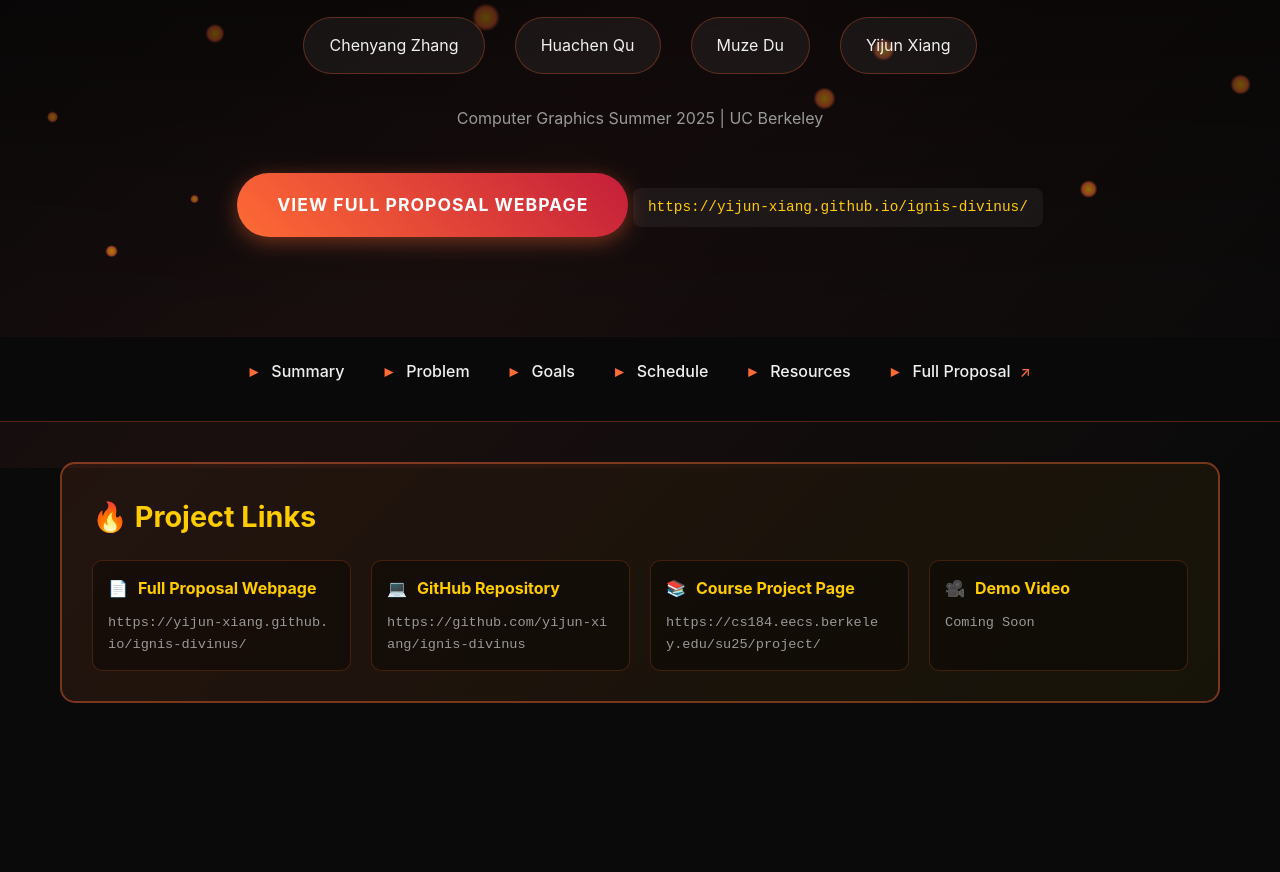
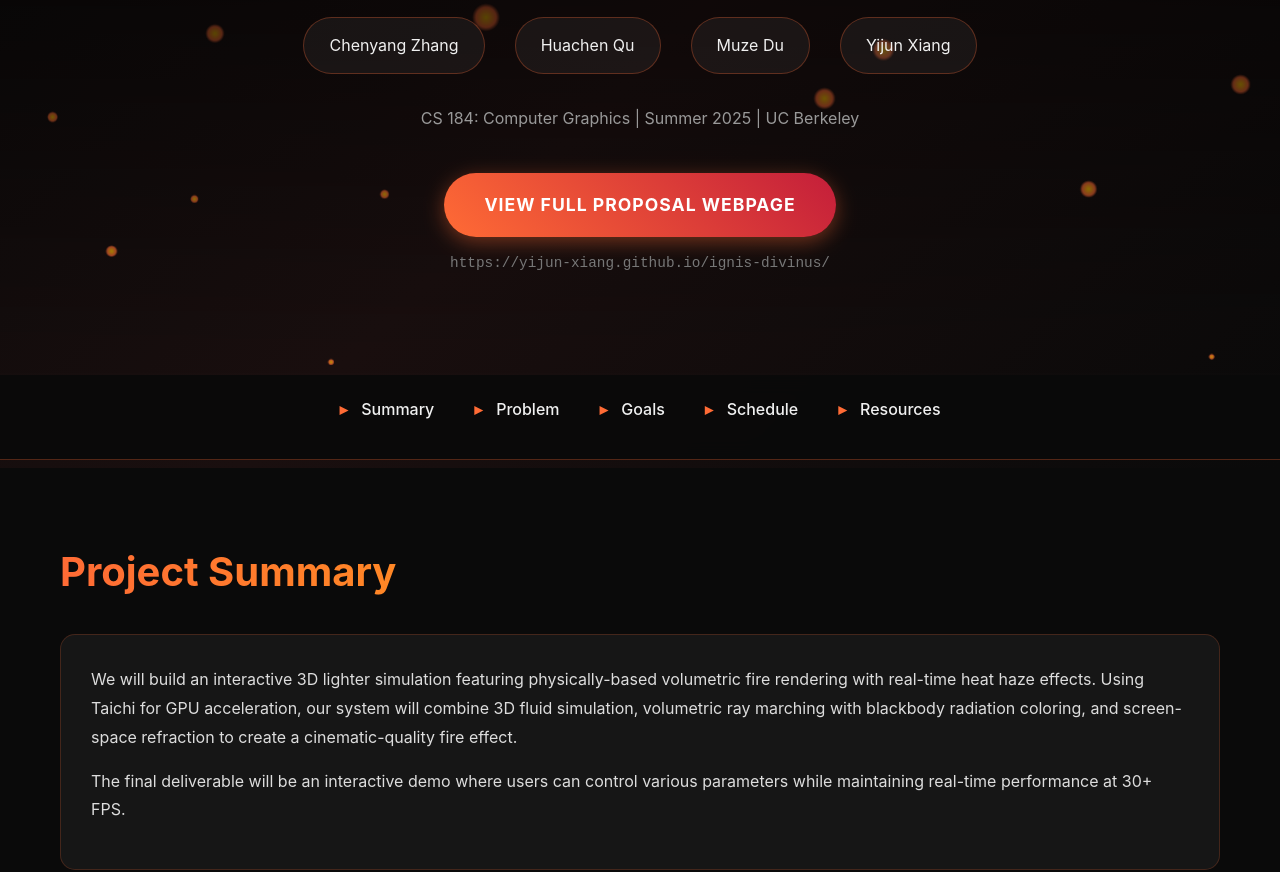
Before and after one commit to yijun-xiang/ignis-divinus, a plain HTML site: page index.html in a window 1280 px wide. Shown: the part 332-1204 px from the top of the page. Drawn offline with Linux system fonts and the light colour scheme.

Commit message:
Update index.html

```diff
--- a/index.html
+++ b/index.html
@@ -3,7 +3,7 @@
 <head>
     <meta charset="UTF-8">
     <meta name="viewport" content="width=device-width, initial-scale=1.0">
-    <title>Ignis Divinus - Computer Graphics Final Project</title>
+    <title>Ignis Divinus - CS 184 Final Project</title>
     <style>
         * {
             margin: 0;
@@ -171,16 +171,15 @@
             background: linear-gradient(45deg, var(--fire-red), var(--fire-orange));
         }
 
+        .proposal-btn:active {
+            transform: translateY(-1px);
+        }
+
         .proposal-url {
+            margin-top: 15px;
             font-size: 0.9rem;
-            color: var(--fire-yellow);
+            color: #777;
             font-family: 'Fira Code', monospace;
-            margin-top: 15px;
-            background: rgba(255, 255, 255, 0.05);
-            padding: 8px 15px;
-            border-radius: 8px;
-            display: inline-block;
-            user-select: all;
         }
 
         /* Navigation */
@@ -223,21 +222,6 @@
 
         nav a:hover::after {
             width: 100%;
-        }
-
-        /* External link indicator */
-        .external-link {
-            position: relative;
-            padding-right: 20px;
-        }
-
-        .external-link::before {
-            content: "↗";
-            position: absolute;
-            right: 0;
-            top: -2px;
-            font-size: 14px;
-            color: var(--fire-orange);
         }
 
         /* Content sections */
@@ -294,6 +278,7 @@
             margin-right: 10px;
         }
 
+        /* Cards */
         .card {
             background: rgba(255, 255, 255, 0.05);
             border: 1px solid rgba(255, 107, 53, 0.2);
@@ -307,59 +292,6 @@
             background: rgba(255, 255, 255, 0.08);
             box-shadow: 0 10px 40px rgba(255, 107, 53, 0.2);
             transform: translateY(-5px);
-        }
-
-        /* Quick Links Card */
-        .quick-links-card {
-            background: linear-gradient(135deg, rgba(255, 107, 53, 0.1), rgba(255, 204, 0, 0.05));
-            border: 2px solid rgba(255, 107, 53, 0.4);
-            margin-bottom: 40px;
-        }
-
-        .quick-links-card h3 {
-            margin-top: 0;
-        }
-
-        .link-grid {
-            display: grid;
-            grid-template-columns: repeat(auto-fit, minmax(250px, 1fr));
-            gap: 20px;
-            margin-top: 20px;
-        }
-
-        .link-item {
-            padding: 15px;
-            background: rgba(0, 0, 0, 0.3);
-            border-radius: 10px;
-            border: 1px solid rgba(255, 107, 53, 0.2);
-            transition: all 0.3s ease;
-        }
-
-        .link-item:hover {
-            background: rgba(255, 107, 53, 0.05);
-            border-color: rgba(255, 107, 53, 0.4);
-        }
-
-        .link-item-header {
-            display: flex;
-            align-items: center;
-            gap: 10px;
-            color: var(--fire-yellow);
-            font-weight: bold;
-            margin-bottom: 10px;
-            text-decoration: none;
-        }
-
-        .link-item a {
-            text-decoration: none;
-            color: inherit;
-        }
-
-        .link-url {
-            font-size: 0.85rem;
-            color: #999;
-            font-family: 'Fira Code', monospace;
-            word-break: break-all;
         }
 
         /* Schedule timeline */
@@ -402,6 +334,7 @@
             margin-bottom: 10px;
         }
 
+        /* Code blocks */
         code {
             background: rgba(255, 255, 255, 0.1);
             padding: 2px 6px;
@@ -410,40 +343,16 @@
             color: var(--fire-yellow);
         }
 
+        /* Footer */
         footer {
             text-align: center;
             padding: 50px 20px;
             background: rgba(0, 0, 0, 0.8);
             border-top: 1px solid rgba(255, 107, 53, 0.3);
+            color: #666;
         }
 
-        .footer-links {
-            margin-top: 20px;
-            display: flex;
-            justify-content: center;
-            gap: 30px;
-            flex-wrap: wrap;
-        }
-
-        .footer-links a {
-            color: var(--fire-orange);
-            text-decoration: none;
-            transition: all 0.3s ease;
-        }
-
-        .footer-links a:hover {
-            color: var(--fire-yellow);
-            text-decoration: underline;
-        }
-
-        .footer-url {
-            display: block;
-            color: #999;
-            font-size: 0.85rem;
-            font-family: 'Fira Code', monospace;
-            margin-top: 5px;
-        }
-
+        /* Responsive */
         @media (max-width: 768px) {
             .title {
                 font-size: 2.5rem;
@@ -489,7 +398,7 @@
             <div class="team-member">Muze Du</div>
             <div class="team-member">Yijun Xiang</div>
         </div>
-        <p class="course-info" id="courseInfo">Computer Graphics Summer 2025 | UC Berkeley</p>
+        <p class="course-info" id="courseInfo">CS 184: Computer Graphics | Summer 2025 | UC Berkeley</p>
 
         <!-- Proposal Link Container -->
         <div class="proposal-link-container" id="proposalButton">
@@ -507,65 +416,15 @@
             <li><a href="#goals">Goals</a></li>
             <li><a href="#schedule">Schedule</a></li>
             <li><a href="#resources">Resources</a></li>
-            <li><a href="https://yijun-xiang.github.io/ignis-divinus/" class="external-link" target="_blank">Full Proposal</a></li>
         </ul>
     </nav>
 
     <main class="container">
-        <!-- Quick Links Section -->
-        <section style="padding-top: 40px;">
-            <div class="card quick-links-card">
-                <h3>🔥 Project Links</h3>
-                <div class="link-grid">
-                    <div class="link-item">
-                        <a href="https://yijun-xiang.github.io/ignis-divinus/" target="_blank">
-                            <div class="link-item-header">
-                                <span>📄</span>
-                                <span>Full Proposal Webpage</span>
-                            </div>
-                        </a>
-                        <div class="link-url">https://yijun-xiang.github.io/ignis-divinus/</div>
-                    </div>
-                    <div class="link-item">
-                        <a href="https://github.com/yijun-xiang/ignis-divinus" target="_blank">
-                            <div class="link-item-header">
-                                <span>💻</span>
-                                <span>GitHub Repository</span>
-                            </div>
-                        </a>
-                        <div class="link-url">https://github.com/yijun-xiang/ignis-divinus</div>
-                    </div>
-                    <div class="link-item">
-                        <a href="https://cs184.eecs.berkeley.edu/su25/project/" target="_blank">
-                            <div class="link-item-header">
-                                <span>📚</span>
-                                <span>Course Project Page</span>
-                            </div>
-                        </a>
-                        <div class="link-url">https://cs184.eecs.berkeley.edu/su25/project/</div>
-                    </div>
-                    <div class="link-item">
-                        <div class="link-item-header">
-                            <span>🎥</span>
-                            <span>Demo Video</span>
-                        </div>
-                        <div class="link-url">Coming Soon</div>
-                    </div>
-                </div>
-            </div>
-        </section>
-
         <section id="summary">
             <h2>Project Summary</h2>
             <div class="card">
                 <p>We will build an interactive 3D lighter simulation featuring physically-based volumetric fire rendering with real-time heat haze effects. Using Taichi for GPU acceleration, our system will combine 3D fluid simulation, volumetric ray marching with blackbody radiation coloring, and screen-space refraction to create a cinematic-quality fire effect.</p>
                 <p>The final deliverable will be an interactive demo where users can control various parameters while maintaining real-time performance at 30+ FPS.</p>
-                <p style="margin-top: 20px;">
-                    <strong>📌 Note:</strong> For the complete project proposal with all technical details, please visit our
-                    <a href="https://yijun-xiang.github.io/ignis-divinus/" style="color: var(--fire-orange); text-decoration: underline;" target="_blank">full proposal webpage</a>:
-                    <br>
-                    <code style="margin-left: 20px; display: inline-block; margin-top: 10px;">https://yijun-xiang.github.io/ignis-divinus/</code>
-                </p>
             </div>
         </section>
 
@@ -769,25 +628,11 @@
     </main>
 
     <footer>
-        <p>Computer Graphics | Summer 2025</p>
-        <p>University of California, Berkeley</p>
-        <div class="footer-links">
-            <a href="https://yijun-xiang.github.io/ignis-divinus/" target="_blank">
-                Proposal Webpage
-                <span class="footer-url">https://yijun-xiang.github.io/ignis-divinus/</span>
-            </a>
-            <a href="https://github.com/yijun-xiang/ignis-divinus" target="_blank">
-                GitHub Repository
-                <span class="footer-url">https://github.com/yijun-xiang/ignis-divinus</span>
-            </a>
-            <a href="https://cs184.eecs.berkeley.edu/su25/project/" target="_blank">
-                Course Project Page
-                <span class="footer-url">https://cs184.eecs.berkeley.edu/su25/project/</span>
-            </a>
-        </div>
+        <p>CS 184: Computer Graphics | Summer 2025 | UC Berkeley</p>
     </footer>
 
     <script>
+        // Create fire particles
         function createParticle() {
             const particle = document.createElement('div');
             particle.className = 'particle';
@@ -806,8 +651,10 @@
             }, 5000);
         }
 
+        // Create particles periodically
         setInterval(createParticle, 200);
 
+        // Smooth scroll highlighting
         const sections = document.querySelectorAll('section');
         const navLinks = document.querySelectorAll('nav a');
 
@@ -829,6 +676,7 @@
             });
         });
 
+        // Fade out proposal button and course info on scroll
         const proposalButton = document.getElementById('proposalButton');
         const courseInfo = document.getElementById('courseInfo');
         const header = document.querySelector('header');
@@ -837,32 +685,29 @@
             const scrolled = window.pageYOffset;
             const headerHeight = header.offsetHeight;
 
+            // Start fading out when scrolled past 30% of header
             if (scrolled > headerHeight * 0.3) {
                 const fadeStart = headerHeight * 0.3;
                 const fadeEnd = headerHeight * 0.6;
                 const fadeRange = fadeEnd - fadeStart;
                 const fadeProgress = Math.min((scrolled - fadeStart) / fadeRange, 1);
 
+                // Fade out proposal button
                 proposalButton.style.opacity = 1 - fadeProgress;
                 proposalButton.style.transform = `translateY(${-20 * fadeProgress}px)`;
 
+                // Fade out course info
                 courseInfo.style.opacity = 1 - fadeProgress;
                 courseInfo.style.transform = `translateY(${-10 * fadeProgress}px)`;
-
-                if (fadeProgress >= 1) {
-                    proposalButton.style.pointerEvents = 'none';
-                } else {
-                    proposalButton.style.pointerEvents = 'auto';
-                }
             } else {
                 proposalButton.style.opacity = 1;
                 proposalButton.style.transform = 'translateY(0)';
-                proposalButton.style.pointerEvents = 'auto';
 
                 courseInfo.style.opacity = 1;
                 courseInfo.style.transform = 'translateY(0)';
             }
 
+            // Parallax effect for header
             header.style.transform = `translateY(${scrolled * 0.5}px)`;
         });
     </script>
```
